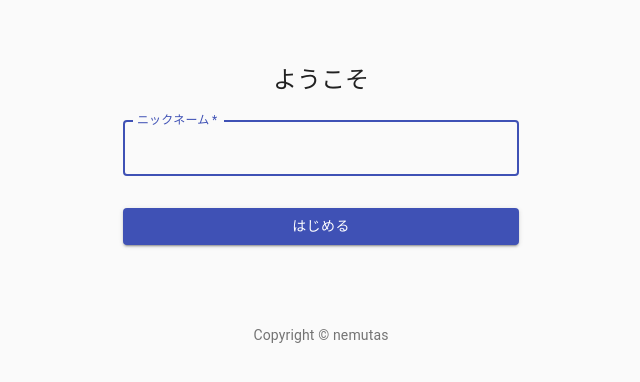
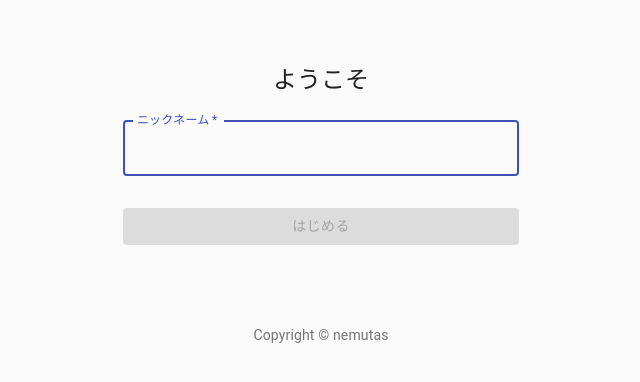
Before and after one commit to nemutas/idobatakaigi, a React (Create React App) app: page / in a window 1280 px wide. Shown: the top 382 px of the page, without its empty margins (319-959 px from the left). Built offline with nearby package versions, Linux system fonts and the light colour scheme.

Commit message:
ニックネームの入力処理

```diff
--- a/src/components/App.tsx
+++ b/src/components/App.tsx
@@ -1,10 +1,13 @@
-import React from 'react';
+import React, { useState } from 'react';
 import { SignIn } from './SignIn';
 
 export const App: React.FC = () => {
-  return (
-    <div>
-      <SignIn />
-    </div>
-  );
-}
+	const [name, setName] = useState('');
+	console.log(name);
+
+	const setUserName = (username: string) => {
+		setName(username);
+	};
+
+	return <SignIn setName={setUserName} />;
+};
--- a/src/components/SignIn.tsx
+++ b/src/components/SignIn.tsx
@@ -1,41 +1,26 @@
-import React from 'react';
+import React, { useState } from 'react';
 import {
 	Box, Button, Container, CssBaseline, Link, makeStyles, TextField, Typography
 } from '@material-ui/core';
 
-function Copyright() {
-	return (
-		<Typography variant="body2" color="textSecondary" align="center">
-			{'Copyright © '}
-			<Link
-				color="inherit"
-				href="https://github.com/nemutas/idobatakaigi"
-				target="_blank"
-				rel="noopener">
-				nemutas
-			</Link>
-		</Typography>
-	);
-}
+type SignInPropsType = {
+	setName: (username: string) => void;
+};
 
-const useStyles = makeStyles(theme => ({
-	paper: {
-		marginTop: theme.spacing(8),
-		display: 'flex',
-		flexDirection: 'column',
-		alignItems: 'center'
-	},
-	form: {
-		width: '100%', // Fix IE 11 issue.
-		marginTop: theme.spacing(1)
-	},
-	submit: {
-		margin: theme.spacing(3, 0, 2)
-	}
-}));
+export const SignIn: React.FC<SignInPropsType> = props => {
+	const { setName } = props;
+	const classes = useStyles();
+	const [btnDisabeled, setBtnDisabled] = useState(true);
 
-export const SignIn: React.FC = () => {
-	const classes = useStyles();
+	const onChangeUserName = (event: React.ChangeEvent<HTMLInputElement>) => {
+		const value = event.target.value;
+		setName(value);
+		setBtnDisabled(!value);
+	};
+
+	const onClickStart = (event: React.MouseEvent<HTMLButtonElement, MouseEvent>) => {
+		event.preventDefault();
+	};
 
 	return (
 		<Container component="main" maxWidth="xs">
@@ -54,13 +39,16 @@ export const SignIn: React.FC = () => {
 						label="ニックネーム"
 						name="name"
 						autoFocus
+						onChange={onChangeUserName}
 					/>
 					<Button
 						type="submit"
 						fullWidth
 						variant="contained"
 						color="primary"
-						className={classes.submit}>
+						className={classes.submit}
+						disabled={btnDisabeled}
+						onClick={onClickStart}>
 						はじめる
 					</Button>
 				</form>
@@ -71,3 +59,34 @@ export const SignIn: React.FC = () => {
 		</Container>
 	);
 };
+
+const Copyright: React.FC = () => {
+	return (
+		<Typography variant="body2" color="textSecondary" align="center">
+			{'Copyright © '}
+			<Link
+				color="inherit"
+				href="https://github.com/nemutas/idobatakaigi"
+				target="_blank"
+				rel="noopener">
+				nemutas
+			</Link>
+		</Typography>
+	);
+};
+
+const useStyles = makeStyles(theme => ({
+	paper: {
+		marginTop: theme.spacing(8),
+		display: 'flex',
+		flexDirection: 'column',
+		alignItems: 'center'
+	},
+	form: {
+		width: '100%', // Fix IE 11 issue.
+		marginTop: theme.spacing(1)
+	},
+	submit: {
+		margin: theme.spacing(3, 0, 2)
+	}
+}));
```
